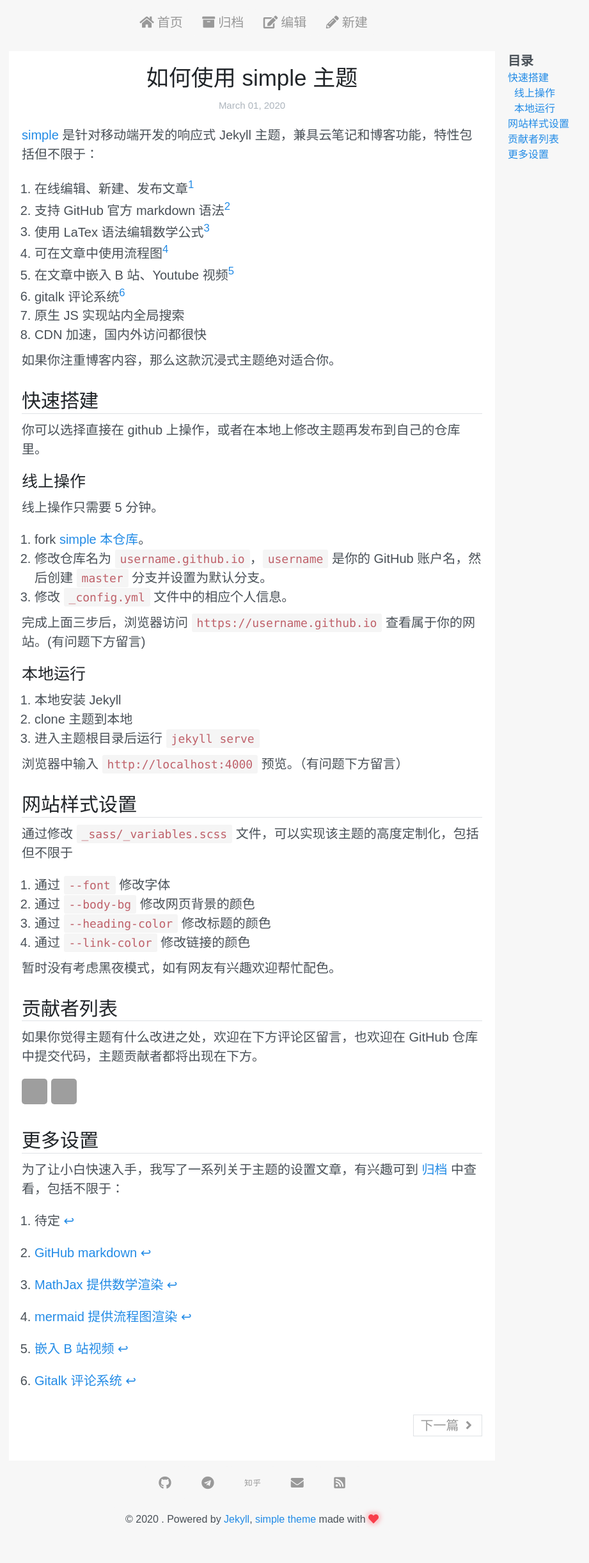
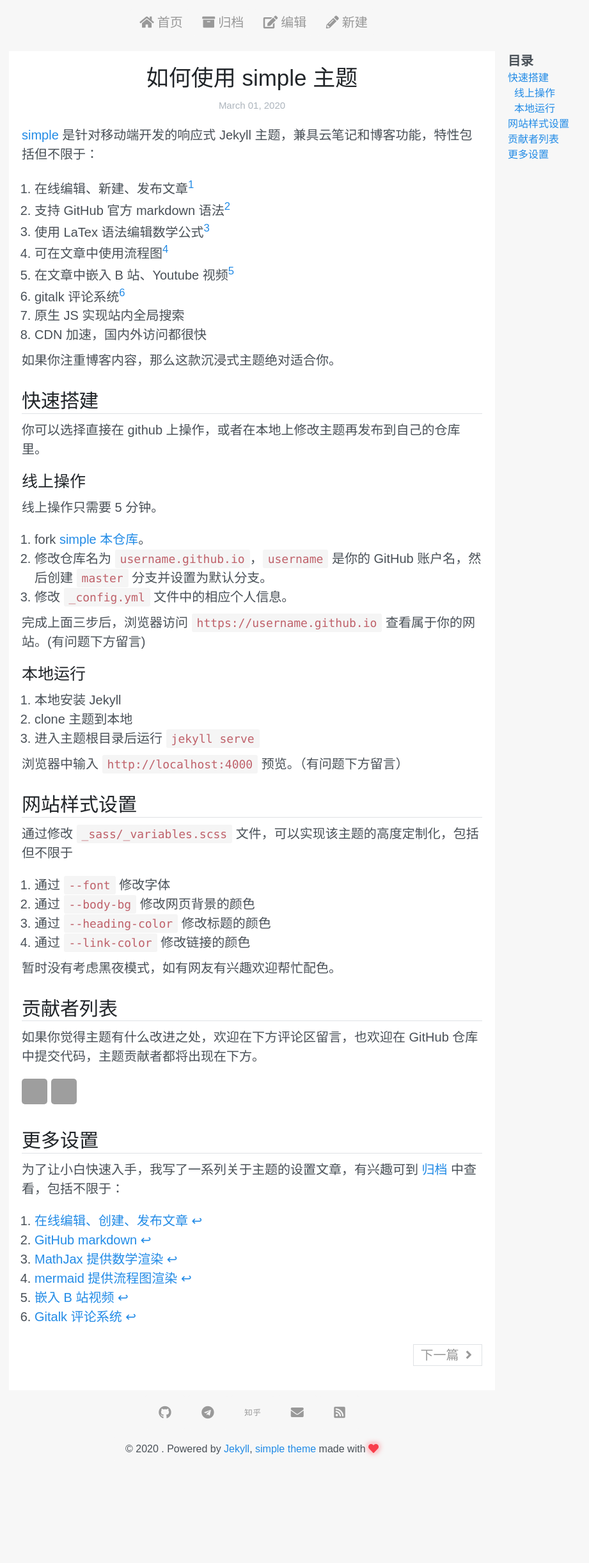
Before and after one commit to whenfung/simple, a Jekyll site: the page built from _posts/2020-03-01-theme-settings.md, in a window 1280 px wide. Shown: the whole page at 64% size, without its empty margins (246-1167 px from the left). Built offline with Jekyll 4.4.1, drawn with Linux system fonts in a browser that asks for light colours; nearby versions of some CDN libraries; comment, search, counter and statistics services are not loaded; after the commit the page ends 2333 px from its top, so only the background shows below that; grey boxes are pictures that could not be loaded.

Commit message:
优化脚注格式

```diff
--- a/_posts/2020-03-01-theme-settings.md
+++ b/_posts/2020-03-01-theme-settings.md
@@ -62,7 +62,7 @@
 
 为了让小白快速入手，我写了一系列关于主题的设置文章，有兴趣可到 [归档](/simple/archives.html) 中查看，包括不限于：
 
-[^1]: 待定
+[^1]: [在线编辑、创建、发布文章](https://professordeng.com/simple/2020/03/02/edit-online.html)
 [^2]: [GitHub markdown](https://professordeng.com/simple/2020/03/06/GitHub-markdown.html)
 [^3]: [MathJax 提供数学渲染](https://professordeng.com/simple/2020/03/07/MathJax.html)
 [^4]: [mermaid 提供流程图渲染](https://professordeng.com/simple/2020/03/09/mermaid.html)
--- a/_sass/_type.scss
+++ b/_sass/_type.scss
@@ -92,6 +92,12 @@
   background-color: transparent;
 }
 
+// 脚注
+
+.footnotes p {
+  margin-bottom: 0;
+}
+
 // 多媒体支持
 video {
   width: calc(100% + 2rem);
```
